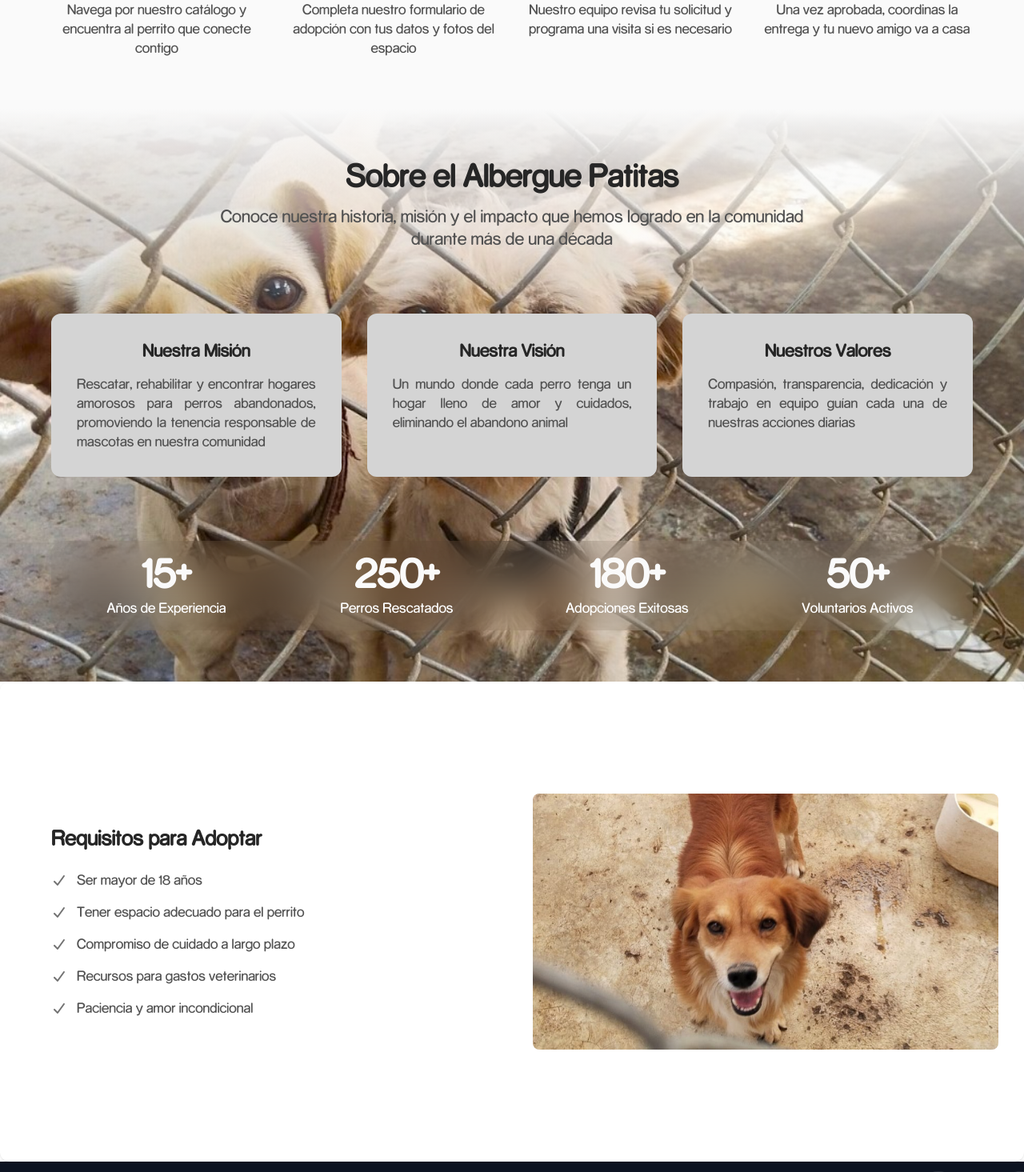
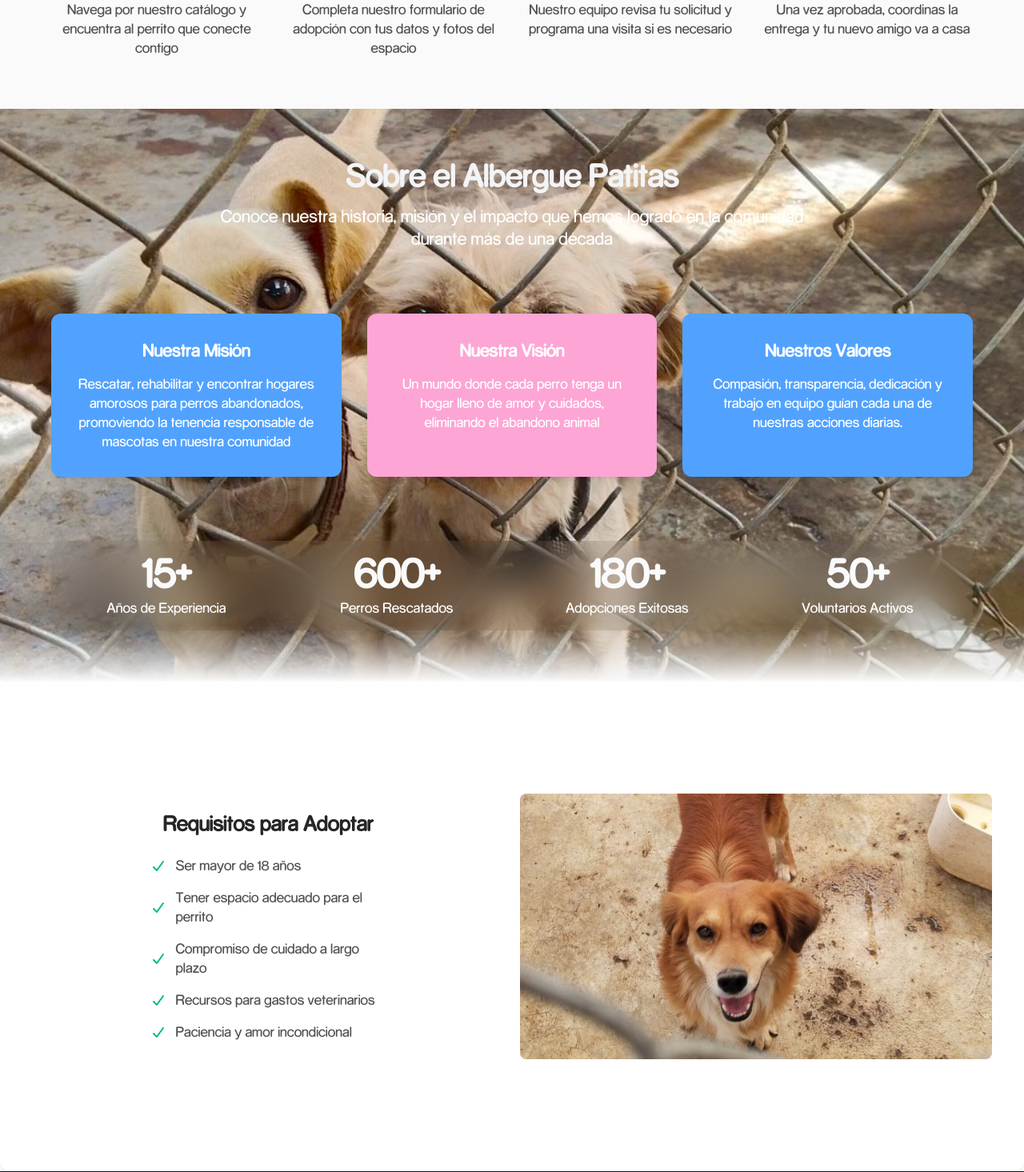
Before and after one commit to SergioEderCervantes/Esperanza-Canina-Web-App, a Next.js app in the folder frontend/: page / in a window 1280 px wide. Shown: the part 1480-2945 px from the top of the page at 80% size. Built offline with nearby package versions, Linux system fonts and the light colour scheme; no server answers.

Commit message:
cambios en la landing AboutUs y AdoptRequirements

```diff
--- a/frontend/src/components/sections/AboutUs.tsx
+++ b/frontend/src/components/sections/AboutUs.tsx
@@ -1,42 +1,18 @@
 // Definimos los tipos para nuestros datos
-interface InfoCardData {
-  title: string;
-  description: string;
-}
 
 interface StatItemData {
   value: string;
   label: string;
 }
 
-const coreValuesData: InfoCardData[] = [
-  {
-    title: 'Nuestra Misión',
-    description: 'Rescatar, rehabilitar y encontrar hogares amorosos para perros abandonados, promoviendo la tenencia responsable de mascotas en nuestra comunidad',
-  },
-  {
-    title: 'Nuestra Visión',
-    description: 'Un mundo donde cada perro tenga un hogar lleno de amor y cuidados, eliminando el abandono animal',
-  },
-  {
-    title: 'Nuestros Valores',
-    description: 'Compasión, transparencia, dedicación y trabajo en equipo guían cada una de nuestras acciones diarias',
-  },
+
+const shelterStatsData: StatItemData[] = [
+  { value: "15+", label: "Años de Experiencia" },
+  { value: "600+", label: "Perros Rescatados" },
+  { value: "180+", label: "Adopciones Exitosas" },
+  { value: "50+", label: "Voluntarios Activos" },
 ];
 
-const shelterStatsData: StatItemData[] = [
-  { value: '15+', label: 'Años de Experiencia' },
-  { value: '250+', label: 'Perros Rescatados' },
-  { value: '180+', label: 'Adopciones Exitosas' },
-  { value: '50+', label: 'Voluntarios Activos' },
-];
-
-const InfoCard = ({ title, description }: InfoCardData) => (
-  <div className="bg-neutral-300 p-8 rounded-xl text-justify h-full">
-    <h3 className="text-xl font-bold text-center text-neutral-800 mb-4">{title}</h3>
-    <p className="text-neutral-600">{description}</p>
-  </div>
-);
 
 const StatItem = ({ value, label }: StatItemData) => (
   <div className="text-center">
@@ -52,19 +28,45 @@ const AboutUs = () => {
       className="relative md:p-16 py-16 px-8 bg-cover bg-center bg-[url(/images/hermanos.jpg)]
       lg:bg-[url(/images/hermanosXL.jpg)]"
     >
-      <div className="absolute inset-0 bg-gradient-to-b from-[#fafafa] to-transparent to-40%"></div>
+      <div className="absolute inset-0 bg-gradient-to-t from-[#fafafa] to-transparent to-10% pb-20"></div>
       <div className="container mx-auto max-w-6xl relative z-10">
         <div className="text-center mb-16">
-          <h2 className="text-4xl font-bold text-neutral-800 mb-4">Sobre el Albergue Patitas</h2>
-          <p className="text-xl text-neutral-600 max-w-3xl mx-auto">
-            Conoce nuestra historia, misión y el impacto que hemos logrado en la comunidad durante más de una década
+          <h2 className="text-4xl font-bold text-gray-100 mb-4">
+            Sobre el Albergue Patitas
+          </h2>
+          <p className="text-xl text-white max-w-3xl mx-auto">
+            Conoce nuestra historia, misión y el impacto que hemos logrado en la
+            comunidad durante más de una década
           </p>
         </div>
 
         <div className="grid lg:grid-cols-3 gap-8 my-20">
-          {coreValuesData.map((item) => (
-            <InfoCard key={item.title} title={item.title} description={item.description} />
-          ))}
+          <div className="bg-blue-400 p-8 rounded-xl text-center h-full  shadow-lg hover:shadow-2xl hover:ring-4 hover:ring-blue-300 transition-shadow duration-300">
+            <h3 className="text-xl font-bold text-center text-white mb-4">
+              Nuestra Misión
+            </h3>
+            <p className="text-white">
+              Rescatar, rehabilitar y encontrar hogares amorosos para perros
+              abandonados, promoviendo la tenencia responsable de mascotas en
+              nuestra comunidad
+            </p>
+          </div>
+          <div className="bg-pink-300 p-8 rounded-xl text-center h-full  shadow-lg hover:shadow-2xl hover:ring-4 hover:ring-pink-300 transition-shadow duration-300">
+            <h3 className="text-xl font-bold text-center text-white mb-4">
+              Nuestra Visión
+            </h3>
+            <p className="text-white">
+              Un mundo donde cada perro tenga un hogar lleno de amor y cuidados, eliminando el abandono animal
+            </p>
+          </div>
+          <div className="bg-blue-400 p-8 rounded-xl text-center h-full  shadow-lg hover:shadow-2xl hover:ring-4 hover:ring-blue-300 transition-shadow duration-300 ">
+            <h3 className="text-xl font-bold text-center text-white mb-4">
+              Nuestros Valores
+            </h3>
+            <p className="text-white">
+              Compasión, transparencia, dedicación y trabajo en equipo guían cada una de nuestras acciones diarias.
+            </p>
+          </div>
         </div>
 
         <div className="backdrop-blur-xl p-4 rounded-2xl grid grid-cols-2 md:grid-cols-4 gap-8">
--- a/frontend/src/components/sections/AdoptRequirements.tsx
+++ b/frontend/src/components/sections/AdoptRequirements.tsx
@@ -11,27 +11,27 @@ const adoptionRequirements = [
 ];
 
 const RequirementItem = ({ children } : { children: React.ReactNode }) => (
-  <li className="flex items-center text-neutral-600">
-    <FontAwesomeIcon icon={faCheck} className="w-5 h-5 text-neutral-500 mr-3 flex-shrink-0" />
-    <span>{children}</span>
+  <li className="flex items-center justify-center md:justify-start lg:justify-start text-neutral-600">
+    <FontAwesomeIcon icon={faCheck} className="w-5 h-5 text-emerald-500 mr-3 flex-shrink-0" />
+    <span className='text-center lg:text-left'>{children}</span>
   </li>
 );
 
 export default function AdoptRequirements(){
     return(
-        <div className=" bg-white rounded-xl p-8 shadow-sm py-35 ">
-          <div className="grid md:grid-cols-2 gap-5 items-center ml-8">
-            <div className="flex flex-col">
+        <div className=" bg-white rounded-xl p-10 shadow-sm py-35 ">
+          <div className="grid md:grid-cols-2 gap-5 items-center">
+            <div className="flex flex-col text-center w-full lg:w-1/2 mx-auto">
               <h3 className="text-2xl font-semibold text-neutral-800 mb-6">
                 Requisitos para Adoptar
               </h3>
-              <ul className="space-y-4">
+              <ul className="space-y-4 ">
                 {adoptionRequirements.map((req, index) => (
                   <RequirementItem key={index}>{req}</RequirementItem>
                 ))}
               </ul>
             </div>
-            <div className="relative w-full h-80 rounded-lg overflow-hidden">
+            <div className="relative w-full h-full rounded-lg overflow-hidden">
               <Image
                 src="/images/linda.jpg"
                 alt="Familia feliz con su perro adoptado"
```
